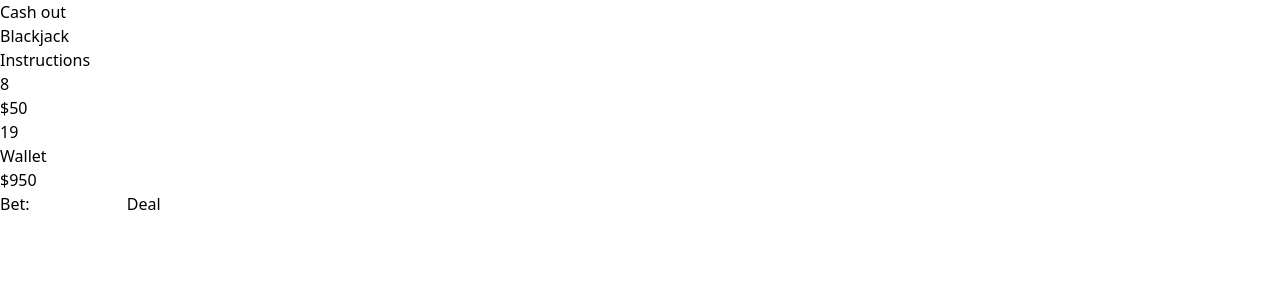
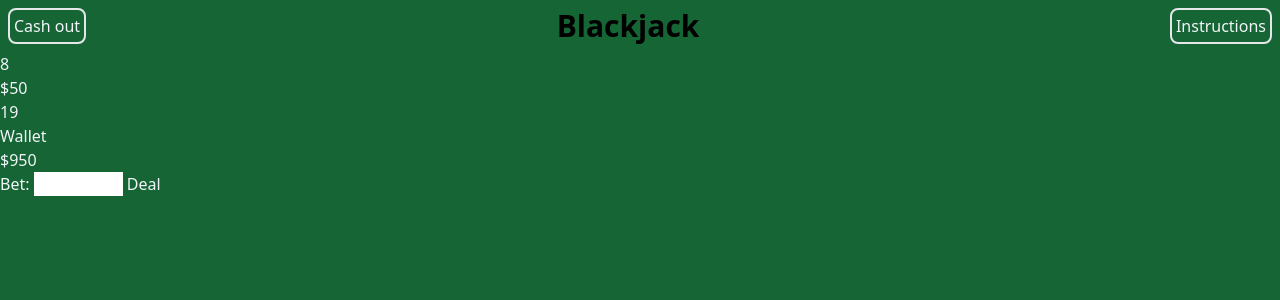
Before and after one commit to albertRowett/blackjack, a PHP site: page / in a window 1280 px wide. Shown: the top 300 px of the page. Run offline with PHP 8.4, Linux system fonts and the light colour scheme.

Commit message:
Style top/title section

```diff
--- a/src/index.html
+++ b/src/index.html
@@ -20,11 +20,11 @@
         <script defer src="js/index.js"></script>
     </head>
 
-    <body>
-        <section class="topSection">
-            <button class="cashOutButton">Cash out</button>
-            <h1>Blackjack</h1>
-            <button class="instructionsButton">Instructions</button>
+    <body class="h-screen bg-green-800 font-sans text-slate-100">
+        <section class="topSection flex justify-between items-center">
+            <button class="cashOutButton m-2 border-2 rounded-lg p-1">Cash out</button>
+            <h1 class="text-black text-3xl font-bold">Blackjack</h1>
+            <button class="instructionsButton m-2 border-2 rounded-lg p-1">Instructions</button>
         </section>
         <section class="middleSection">
             <div class="emptyDiv"></div>
--- a/src/output.css
+++ b/src/output.css
@@ -544,6 +544,191 @@ video {
   --tw-backdrop-sepia:  ;
 }
 
+.m-4 {
+  margin: 1rem;
+}
+
+.m-2 {
+  margin: 0.5rem;
+}
+
+.flex {
+  display: flex;
+}
+
 .hidden {
   display: none;
 }
+
+.h-screen {
+  height: 100vh;
+}
+
+.items-center {
+  align-items: center;
+}
+
+.justify-between {
+  justify-content: space-between;
+}
+
+.rounded {
+  border-radius: 0.25rem;
+}
+
+.rounded-md {
+  border-radius: 0.375rem;
+}
+
+.rounded-lg {
+  border-radius: 0.5rem;
+}
+
+.border {
+  border-width: 1px;
+}
+
+.border-2 {
+  border-width: 2px;
+}
+
+.bg-green-500 {
+  --tw-bg-opacity: 1;
+  background-color: rgb(34 197 94 / var(--tw-bg-opacity));
+}
+
+.bg-red-500 {
+  --tw-bg-opacity: 1;
+  background-color: rgb(239 68 68 / var(--tw-bg-opacity));
+}
+
+.bg-red-600 {
+  --tw-bg-opacity: 1;
+  background-color: rgb(220 38 38 / var(--tw-bg-opacity));
+}
+
+.bg-green-900 {
+  --tw-bg-opacity: 1;
+  background-color: rgb(20 83 45 / var(--tw-bg-opacity));
+}
+
+.bg-green-800 {
+  --tw-bg-opacity: 1;
+  background-color: rgb(22 101 52 / var(--tw-bg-opacity));
+}
+
+.bg-green-700 {
+  --tw-bg-opacity: 1;
+  background-color: rgb(21 128 61 / var(--tw-bg-opacity));
+}
+
+.bg-green-600 {
+  --tw-bg-opacity: 1;
+  background-color: rgb(22 163 74 / var(--tw-bg-opacity));
+}
+
+.p-1 {
+  padding: 0.25rem;
+}
+
+.p-0 {
+  padding: 0px;
+}
+
+.p-1\.5 {
+  padding: 0.375rem;
+}
+
+.p-0\.5 {
+  padding: 0.125rem;
+}
+
+.font-sans {
+  font-family: ui-sans-serif, system-ui, sans-serif, "Apple Color Emoji", "Segoe UI Emoji", "Segoe UI Symbol", "Noto Color Emoji";
+}
+
+.font-mono {
+  font-family: ui-monospace, SFMono-Regular, Menlo, Monaco, Consolas, "Liberation Mono", "Courier New", monospace;
+}
+
+.text-xl {
+  font-size: 1.25rem;
+  line-height: 1.75rem;
+}
+
+.text-3xl {
+  font-size: 1.875rem;
+  line-height: 2.25rem;
+}
+
+.text-6xl {
+  font-size: 3.75rem;
+  line-height: 1;
+}
+
+.text-4xl {
+  font-size: 2.25rem;
+  line-height: 2.5rem;
+}
+
+.text-2xl {
+  font-size: 1.5rem;
+  line-height: 2rem;
+}
+
+.font-bold {
+  font-weight: 700;
+}
+
+.text-slate-100 {
+  --tw-text-opacity: 1;
+  color: rgb(241 245 249 / var(--tw-text-opacity));
+}
+
+.text-slate-200 {
+  --tw-text-opacity: 1;
+  color: rgb(226 232 240 / var(--tw-text-opacity));
+}
+
+.text-black {
+  --tw-text-opacity: 1;
+  color: rgb(0 0 0 / var(--tw-text-opacity));
+}
+
+.opacity-50 {
+  opacity: 0.5;
+}
+
+.shadow-sm {
+  --tw-shadow: 0 1px 2px 0 rgb(0 0 0 / 0.05);
+  --tw-shadow-colored: 0 1px 2px 0 var(--tw-shadow-color);
+  box-shadow: var(--tw-ring-offset-shadow, 0 0 #0000), var(--tw-ring-shadow, 0 0 #0000), var(--tw-shadow);
+}
+
+.shadow-md {
+  --tw-shadow: 0 4px 6px -1px rgb(0 0 0 / 0.1), 0 2px 4px -2px rgb(0 0 0 / 0.1);
+  --tw-shadow-colored: 0 4px 6px -1px var(--tw-shadow-color), 0 2px 4px -2px var(--tw-shadow-color);
+  box-shadow: var(--tw-ring-offset-shadow, 0 0 #0000), var(--tw-ring-shadow, 0 0 #0000), var(--tw-shadow);
+}
+
+.shadow-lg {
+  --tw-shadow: 0 10px 15px -3px rgb(0 0 0 / 0.1), 0 4px 6px -4px rgb(0 0 0 / 0.1);
+  --tw-shadow-colored: 0 10px 15px -3px var(--tw-shadow-color), 0 4px 6px -4px var(--tw-shadow-color);
+  box-shadow: var(--tw-ring-offset-shadow, 0 0 #0000), var(--tw-ring-shadow, 0 0 #0000), var(--tw-shadow);
+}
+
+.shadow {
+  --tw-shadow: 0 1px 3px 0 rgb(0 0 0 / 0.1), 0 1px 2px -1px rgb(0 0 0 / 0.1);
+  --tw-shadow-colored: 0 1px 3px 0 var(--tw-shadow-color), 0 1px 2px -1px var(--tw-shadow-color);
+  box-shadow: var(--tw-ring-offset-shadow, 0 0 #0000), var(--tw-ring-shadow, 0 0 #0000), var(--tw-shadow);
+}
+
+.shadow-inherit {
+  --tw-shadow-color: inherit;
+  --tw-shadow: var(--tw-shadow-colored);
+}
+
+.shadow-black {
+  --tw-shadow-color: #000;
+  --tw-shadow: var(--tw-shadow-colored);
+}
```
